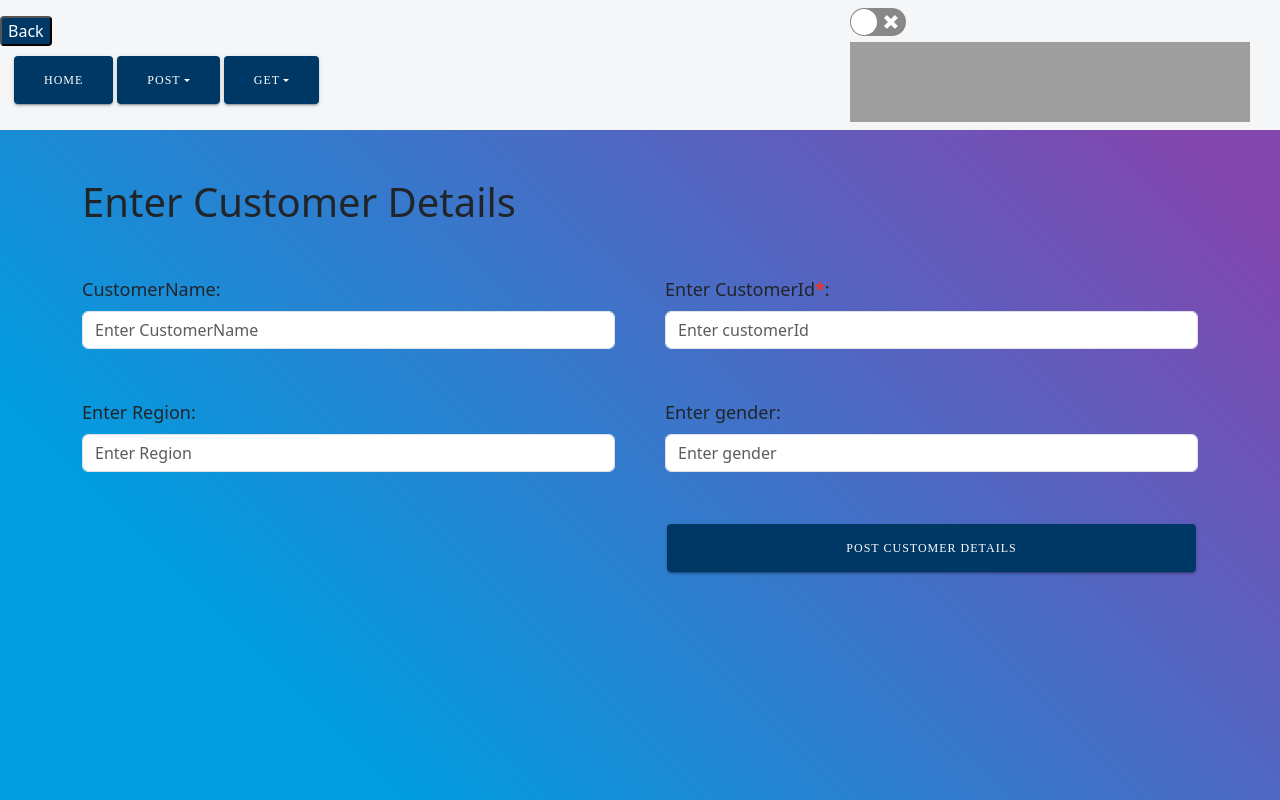
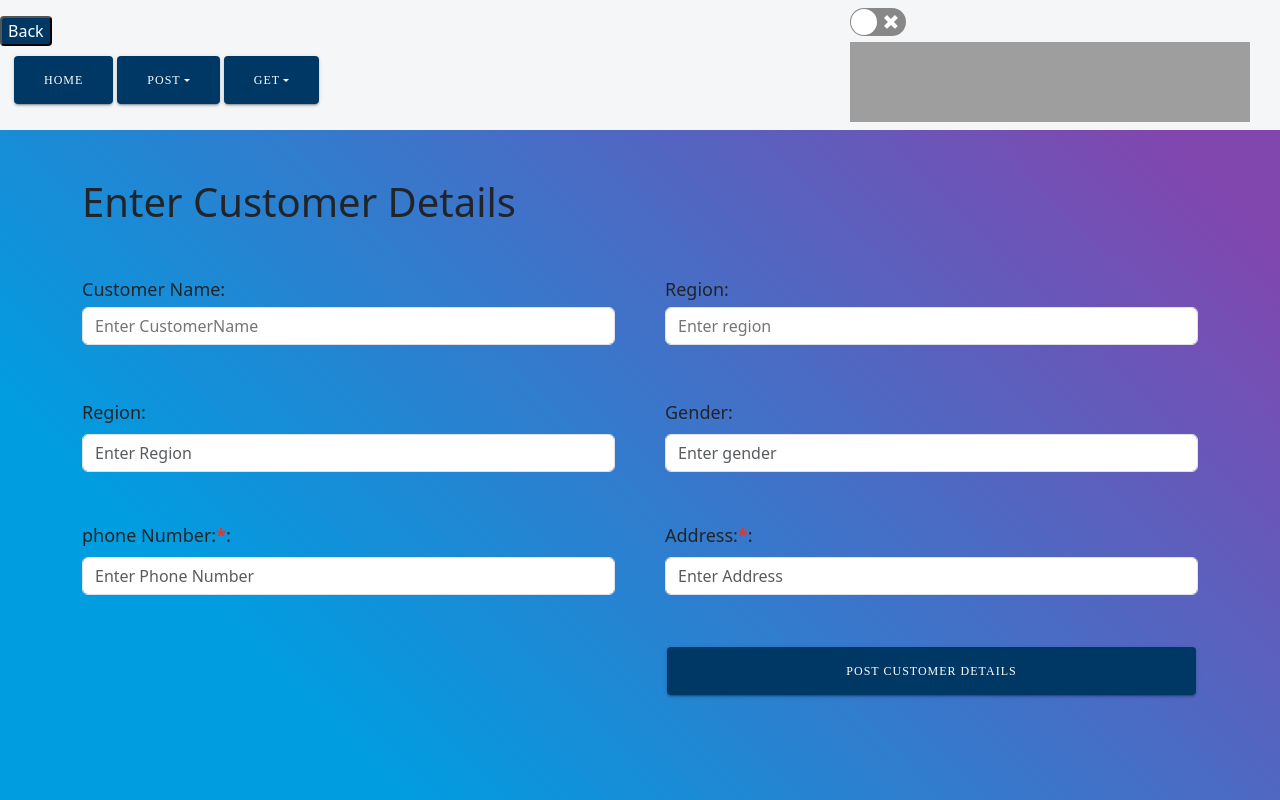
Before and after one commit to vamshi1771/customer_web, a React (Create React App) app: page /PostCustomer in a window 1280 px wide. Shown: the top 800 px of the page. Built offline with nearby package versions, Linux system fonts and the light colour scheme; grey boxes are pictures that could not be loaded.

Commit message:
Bug fixes

```diff
--- a/src/App.css
+++ b/src/App.css
@@ -353,3 +353,19 @@
   border-radius: 4px;
    margin:2px;
 }
+
+.cm-input-field{
+    display: block;
+    width: 100%;
+    padding: .375rem .75rem;
+    font-size: 1rem;
+    font-weight: 400;
+    line-height: 1.5;
+    color: var(--bs-body-color);
+    appearance: none;
+    background-color: var(--bs-body-bg);
+    background-clip: padding-box;
+    border: var(--bs-border-width) solid var(--bs-border-color);
+    border-radius: var(--bs-border-radius);
+    transition: border-color .15s ease-in-out, box-shadow .15s ease-in-out;
+}
--- a/src/Forms/InputForms.js
+++ b/src/Forms/InputForms.js
@@ -1,47 +1,58 @@
 import React, { useState } from "react";
-import 'bootstrap/dist/css/bootstrap.css';
-import Form from 'react-bootstrap/Form';
-import '../index.css';
-import '../App.css';
+import "bootstrap/dist/css/bootstrap.css";
+import Form from "react-bootstrap/Form";
+import "../index.css";
+import "../App.css";
 import { Snackbar } from "@mui/material";
-import Button from '@mui/material/Button';
-import Alert from '@mui/material/Alert';
-import { openSnackBar,closeSnackBar } from "../redux/actions/snackbaractions";
+import Button from "@mui/material/Button";
+import Alert from "@mui/material/Alert";
+import { openSnackBar, closeSnackBar } from "../redux/actions/snackbaractions";
 import { Customer_Registered } from "../variables-urls/Variables";
-import {useDispatch,useSelector } from "react-redux";
+import { useDispatch, useSelector } from "react-redux";
+import { Label } from "recharts";
 
 function Postforms(props) {
-
   const [CustomerName, setCustomerName] = useState("");
   const [CustomerId, setCustomerId] = useState("");
   const [Region, setRegion] = useState("");
   const [gender, setgender] = useState("");
 
- const disPatch=useDispatch();
- const open = useSelector((state)=> state.snackbar);
- console.log(open);
+  const initialState = {
+    CustomerName: "",
+    Region: "",
+    gender: "",
+    phoneNumber: "",
+    Address: "",
+  };
+  const [customerDetails, setCustomerDetails] = React.useState(initialState);
 
-  const [errorMessage, setErrorMessage] = useState('');
+  const disPatch = useDispatch();
+  const open = useSelector((state) => state.snackbar);
+  console.log(open);
+
+  const [errorMessage, setErrorMessage] = useState("");
 
   function handleSubmit(event) {
-    event.preventDefault()
+    event.preventDefault();
 
     const Customerdetails = {
-      "customerId": CustomerId,
-      "customerName": CustomerName,
-      "region": Region,
-      "gender": gender,
-    }
+      phoneNumber: customerDetails.phoneNumber,
+      customerName: customerDetails.CustomerName,
+      region: customerDetails.Region,
+      gender: customerDetails.gender,
+    };
 
+    console.log("Customerdetails", Customerdetails);
+    debugger;
     fetch(`http://localhost:8080/Post`, {
-      method: 'POST',
-      headers: { 'Content-type': 'Application/Json' },
-      body: JSON.stringify(Customerdetails)
+      method: "POST",
+      headers: { "Content-type": "Application/Json" },
+      body: JSON.stringify(Customerdetails),
     })
       .then((res) => res.text())
       .then((data) => {
-        setErrorMessage(data)
-        disPatch(openSnackBar({ message: data, type: 'success' }));
+        setErrorMessage(data);
+        disPatch(openSnackBar({ message: data, type: "success" }));
       })
       .catch((err) => console.log(err));
   }
@@ -52,79 +63,161 @@ function Postforms(props) {
     disPatch(closeSnackBar());
   };
 
+  const handleChange = (key, value) => {
+    console.log("value", value);
+    setCustomerDetails({
+      ...customerDetails,
+      [key]: value,
+    });
+  };
+
   const handleNameChange = (e) => {
     const search = e.target.value;
     const ans = search.trim();
     const str = ans.split(" ");
     let temp = "";
-    for (let num = 0; num < ((str.length)); num++) {
+    for (let num = 0; num < str.length; num++) {
       if (str[num] === "") continue;
       else temp = temp + str[num] + " ";
     }
     temp = temp.trim();
     setCustomerName(temp);
-  }
-
-
-
+  };
 
   return (
-    <div  >
-      <Form className="PostCustomerForm" style={{ display: 'grid', 'grid-template-columns': "1fr 1fr", 'grid-template-rows': "1fr 1fr", gap: '50px', 'font-weight': '500', 'font-size': 'large', 'margin-top': '50px' }} onSubmit={handleSubmit}>
+    <div>
+      <Form
+        className="PostCustomerForm"
+        style={{
+          display: "grid",
+          "grid-template-columns": "1fr 1fr",
+          "grid-template-rows": "1fr 1fr",
+          gap: "50px",
+          "font-weight": "500",
+          "font-size": "large",
+          "margin-top": "50px",
+        }}
+        onSubmit={handleSubmit}
+      >
         <Form.Group>
-          <Form.Label id="formName">CustomerName:</Form.Label>
-          <Form.Control className="required-field" required type="text"
-            placeholder="Enter CustomerName" name="customername" onChange={handleNameChange} />
+          <label className="d-block mb-1">Customer Name: </label>
+          <input
+            className="cm-input-field"
+            required
+            type="text"
+            placeholder="Enter CustomerName"
+            name="customername"
+            value={customerDetails.CustomerName}
+            onChange={(value)=>{
+              handleChange("customerName", value)}}
+          />
+        </Form.Group>
+        <Form.Group>
+          <label className="d-block mb-1">Region: </label>
+          <input
+            className="cm-input-field"
+            required
+            type="text"
+            placeholder="Enter region"
+            name="region"
+            value={customerDetails.Region}
+            onChange={(e) => {
+              handleChange("Region", e.target.value);
+            }}
+          />
         </Form.Group>
 
         <Form.Group>
-          <Form.Label id="formName">Enter CustomerId<span className="requiredfield">*</span>:</Form.Label>
-          <Form.Control className="has-suffix" required type="number"
-            placeholder="Enter customerId" name="customerid" onChange={e => setCustomerId(e.target.value)} ></Form.Control>
+          <Form.Label id="formName">Region:</Form.Label>
+          <Form.Control
+            className="required-field"
+            required
+            type="text"
+            placeholder="Enter Region"
+            name="region"
+            onChange={(e) => {
+              handleChange("Region", e.target.value);
+            }}
+          />
         </Form.Group>
 
         <Form.Group>
-          <Form.Label id="formName">Enter Region:</Form.Label>
-          <Form.Control className="required-field" required type="text" placeholder="Enter Region" name="region" onChange={e => setRegion(e.target.value)} />
+          <Form.Label id="formName">Gender:</Form.Label>
+          <Form.Control
+            className="required-field"
+            required
+            type="text"
+            placeholder="Enter gender"
+            name="gender"
+            onChange={(e) => {
+              handleChange("Gender", e.target.value);
+            }}
+          />
         </Form.Group>
 
         <Form.Group>
-          <Form.Label id="formName">Enter gender:</Form.Label>
-          <Form.Control className="required-field" required type="text" placeholder="Enter gender" name="gender" onChange={e => setgender(e.target.value)} />
+          <Form.Label id="formName">
+            phone Number:<span className="requiredfield">*</span>:
+          </Form.Label>
+          <Form.Control
+            className="has-suffix"
+            required
+            type="text"
+            placeholder="Enter Phone Number"
+            name="customerid"
+            onChange={(e) => {
+              handleChange("phoneNumber", e.target.value);
+            }}
+          ></Form.Control>
+        </Form.Group>
+
+        <Form.Group>
+          <Form.Label id="formName">
+            Address:<span className="requiredfield">*</span>:
+          </Form.Label>
+          <Form.Control
+            className="has-suffix"
+            required
+            type="text"
+            placeholder="Enter Address"
+            name="customerid"
+            onChange={(e) => {
+              handleChange("Address", e.target.value);
+            }}
+          ></Form.Control>
         </Form.Group>
         <br></br>
 
-        <Button className="PostCustomerButton" style={{ display: 'block', alignSelf: 'center' }} id="formButton" type="submit"
-          disabled={CustomerId ? false : true}>
+        <Button
+          className="PostCustomerButton"
+          style={{ display: "block", alignSelf: "center" }}
+          id="formButton"
+          type="submit"
+          disabled={CustomerId ? false : true}
+        >
           Post customer details
         </Button>
 
-
-
-        <Snackbar open={open.status} autoHideDuration={4000} onClose={handleToClose}>
+        <Snackbar
+          open={open.status}
+          autoHideDuration={4000}
+          onClose={handleToClose}
+        >
           <Alert
             onClose={handleToClose}
-            severity={(open.message) ? "error" : "success"}
-
+            severity={open.message ? "error" : "success"}
             variant="filled"
-            sx={{ width: '100%' }}
+            sx={{ width: "100%" }}
           >
             {errorMessage ? open.message : Customer_Registered}
           </Alert>
         </Snackbar>
       </Form>
-
-
-
-
     </div>
-  )
+  );
 }
 
 export default Postforms;
-
-
-
 
 // import React, { useState } from "react";
 // import 'bootstrap/dist/css/bootstrap.css';
@@ -137,16 +230,12 @@ export default Postforms;
 // import Button from '@mui/material/Button';
 // import Alert from '@mui/material/Alert';
 
-
-
-
 // function Postforms(Props) {
 
 //   const [CustomerName, setCustomerName] = useState("");
 //   const [CustomerId, setCustomerId] = useState("");
 //   const [Region, setRegion] = useState("");
 //   const [gender, setgender] = useState("");
-
 
 //   const [Open, setOpen] = useState(false);
 //   const open = useSelector((state) => (state.Snackbar));
@@ -175,10 +264,6 @@ export default Postforms;
 //       .catch((err) => console.log(err));
 //   }
 
-
-
-
-
 //   const handleToClose = (event, reason) => {
 //     if (reason === "clickaway") return;
 
@@ -192,8 +277,6 @@ export default Postforms;
 //     // disPatch(SNACK_OPEN());
 //   };
 
-
-
 //   const handleNameChange = (e) => {
 //     const search = e.target.value;
 //     const ans = search.trim();
@@ -206,9 +289,6 @@ export default Postforms;
 //     temp = temp.trim();
 //     setCustomerName(temp);
 //   }
-
-
-
 
 //   return (
 //     <div >
@@ -241,7 +321,6 @@ export default Postforms;
 //           Post customer details
 //         </Button>
 
-
 //         <Snackbar open={Open} autoHideDuration={6000} onClose={handleToClose}>
 //           <Alert
 //             onClose={handleToClose}
@@ -255,9 +334,6 @@ export default Postforms;
 //         </Snackbar>
 //       </Form>
 
-
-
-
 //     </div>
 //   );
 
```
